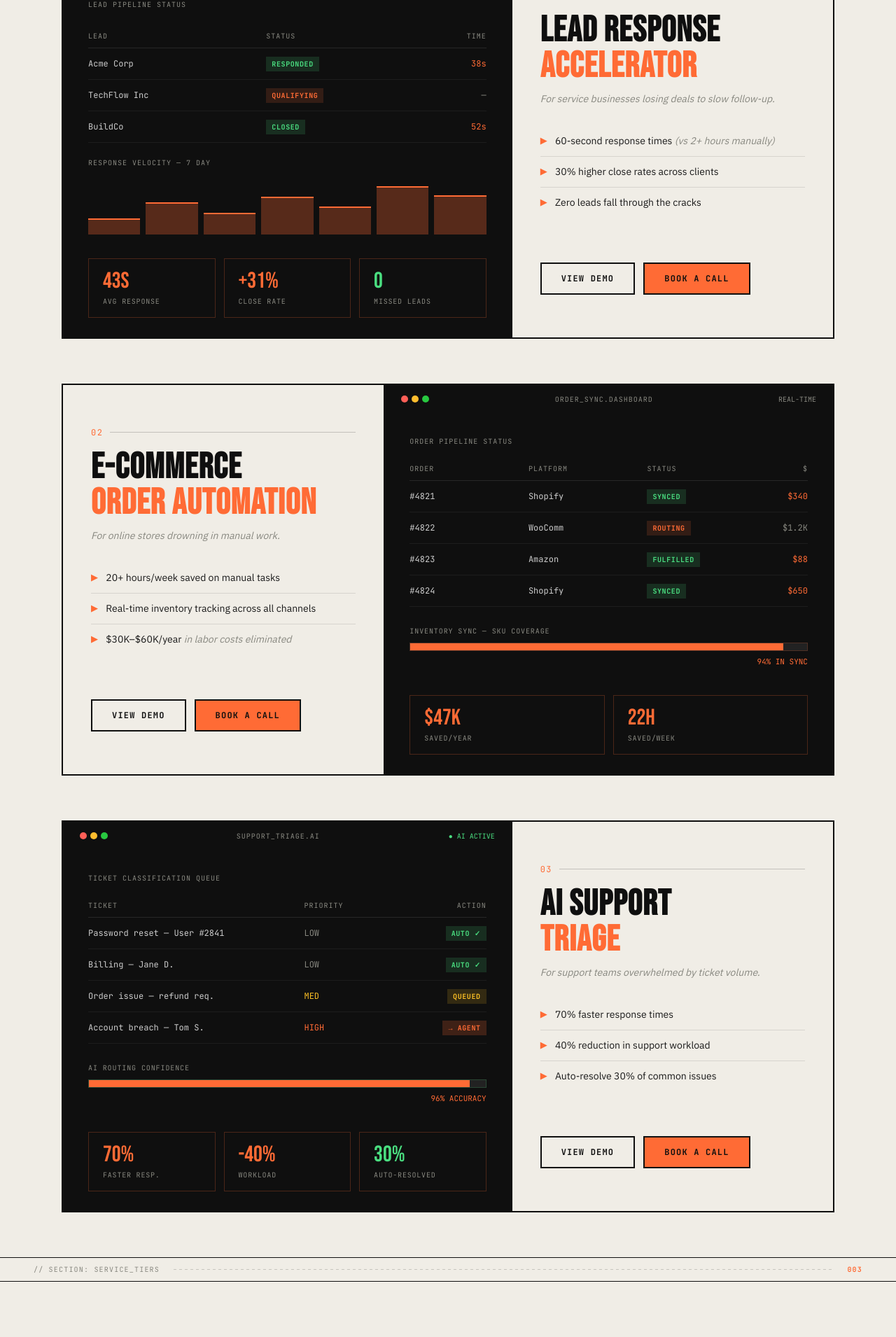
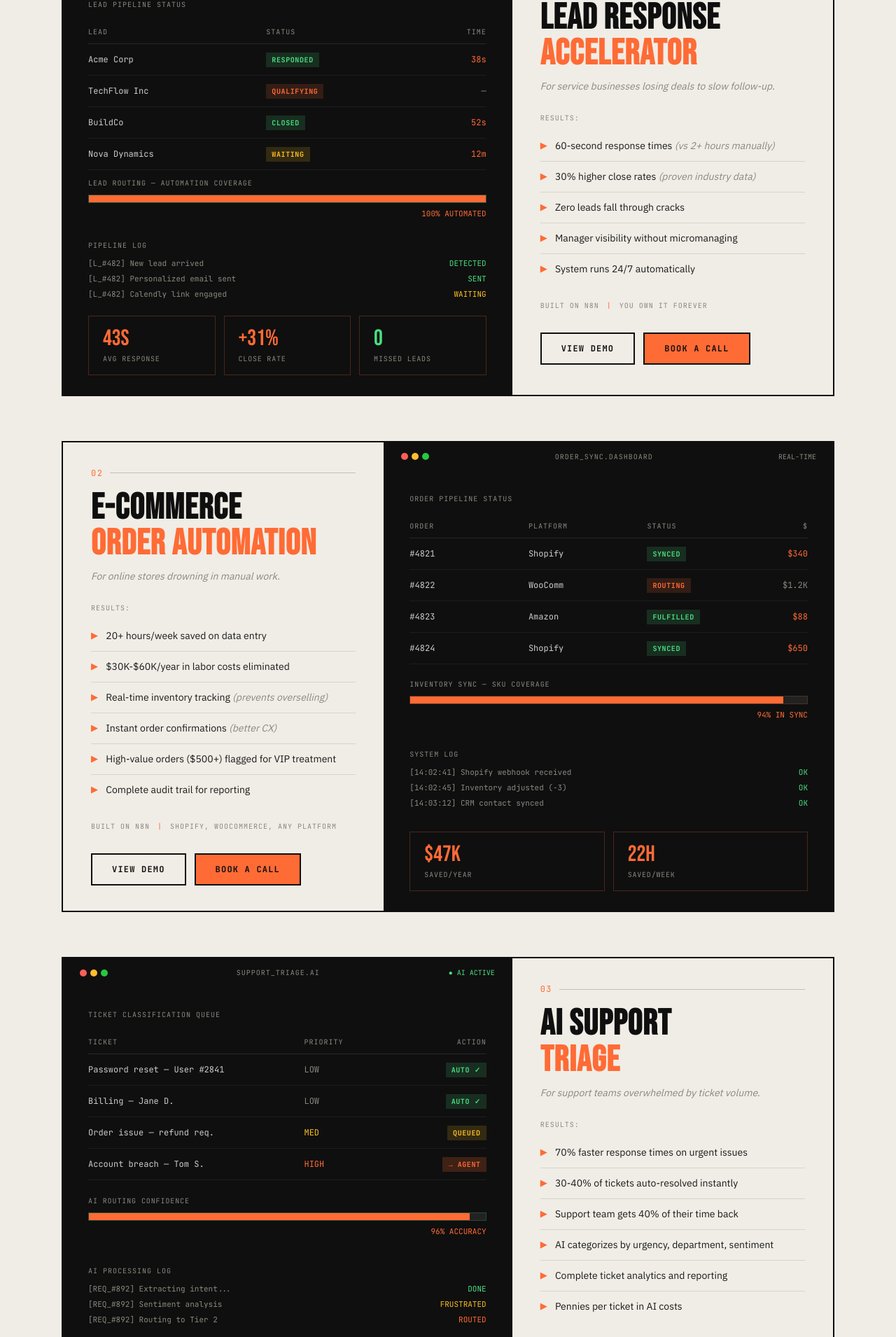
Before and after one commit to riteshdavv/torque, a Next.js app: page / in a window 1280 px wide. Shown: the part 1429-3339 px from the top of the page at 70% size. Built offline with nearby package versions, Linux system fonts and the light colour scheme.

Commit message:
update: refine demo sections UI and layout additions

```diff
--- a/app/globals.css
+++ b/app/globals.css
@@ -744,7 +744,7 @@ nav {
   grid-template-columns: 1.4fr 1fr;
   gap: 0;
   border: 2px solid var(--black);
-  height: 560px;
+  min-height: 560px;
 }
 
 .demo-grid.flip {
--- a/app/page.tsx
+++ b/app/page.tsx
@@ -9,6 +9,7 @@ const ease: [number, number, number, number] = [0.22, 1, 0.36, 1];
 
 export default function Home() {
   const [isAboutOpen, setIsAboutOpen] = useState(false);
+  const [isVideoOpen, setIsVideoOpen] = useState(false);
 
   useEffect(() => {
     /* scroll reveal */
@@ -147,14 +148,26 @@ export default function Home() {
                         <span><span className="t-tag" style={{ background: "rgba(74,222,128,.15)", color: "#4ade80" }}>CLOSED</span></span>
                         <span style={{ color: "var(--orange)", textAlign: "right" }}>52s</span>
                       </div>
+                      <div className="t-table-row" style={{ gridTemplateColumns: "1fr 1fr 60px" }}>
+                        <span>Nova Dynamics</span>
+                        <span><span className="t-tag" style={{ background: "rgba(251,191,36,.15)", color: "#fbbf24" }}>WAITING</span></span>
+                        <span style={{ color: "var(--orange)", textAlign: "right" }}>12m</span>
+                      </div>
                     </div>
                   </div>
-                  <div>
-                    <div style={{ fontFamily: "var(--mono)", fontSize: 10, letterSpacing: ".1em", textTransform: "uppercase" as const, color: "var(--gray)", marginTop: 16 }}>RESPONSE VELOCITY — 7 DAY</div>
-                    <div className="t-barchart">
-                      {[24, 48, 32, 56, 41, 71, 58].map((h, i) => (
-                        <div key={i} className="t-bar" style={{ height: `${h}%` }} />
-                      ))}
+                  <div style={{ marginTop: 12 }}>
+                    <div style={{ fontFamily: "var(--mono)", fontSize: 10, color: "var(--gray)", letterSpacing: ".09em", textTransform: "uppercase" as const, marginBottom: 10 }}>LEAD ROUTING — AUTOMATION COVERAGE</div>
+                    <div style={{ height: 12, background: "rgba(255,255,255,.08)", border: "1px solid rgba(74,222,128,.2)" }}>
+                      <div style={{ height: "100%", width: "100%", background: "#ff6b35" }} />
+                    </div>
+                    <div style={{ fontFamily: "var(--mono)", fontSize: 11, color: "#ff6b35", textAlign: "right" as const, marginTop: 8 }}>100% AUTOMATED</div>
+                  </div>
+                  <div style={{ marginTop: 32 }}>
+                    <div style={{ fontFamily: "var(--mono)", fontSize: 10, letterSpacing: ".1em", textTransform: "uppercase" as const, color: "var(--gray)", marginBottom: 12 }}>PIPELINE LOG</div>
+                    <div style={{ display: "flex", flexDirection: "column", gap: 8, fontFamily: "var(--mono)", fontSize: 11, color: "var(--gray)" }}>
+                      <div style={{ display: "flex", justifyContent: "space-between" }}><span>[L_#482] New lead arrived</span><span style={{ color: "#4ade80" }}>DETECTED</span></div>
+                      <div style={{ display: "flex", justifyContent: "space-between" }}><span>[L_#482] Personalized email sent</span><span style={{ color: "#4ade80" }}>SENT</span></div>
+                      <div style={{ display: "flex", justifyContent: "space-between" }}><span>[L_#482] Calendly link engaged</span><span style={{ color: "#fbbf24" }}>WAITING</span></div>
                     </div>
                   </div>
                   <div className="t-stats-row">
@@ -173,13 +186,19 @@ export default function Home() {
                 </div>
                 <h2 className="demo-h2">LEAD RESPONSE<br /><span>ACCELERATOR</span></h2>
                 <p className="demo-sub">For service businesses losing deals to slow follow-up.</p>
-                <ul className="res-list">
+                <ul className="res-list" style={{ marginBottom: 16 }}>
+                  <div className="res-title" style={{ fontFamily: "var(--mono)", fontSize: 10, letterSpacing: ".1em", textTransform: "uppercase", color: "var(--gray)", marginBottom: 12 }}>RESULTS:</div>
                   <li className="res-item"><span className="res-marker">▶</span><span>60-second response times <span className="res-dim">(vs 2+ hours manually)</span></span></li>
-                  <li className="res-item"><span className="res-marker">▶</span><span>30% higher close rates across clients</span></li>
-                  <li className="res-item"><span className="res-marker">▶</span><span>Zero leads fall through the cracks</span></li>
+                  <li className="res-item"><span className="res-marker">▶</span><span>30% higher close rates <span className="res-dim">(proven industry data)</span></span></li>
+                  <li className="res-item"><span className="res-marker">▶</span><span>Zero leads fall through cracks</span></li>
+                  <li className="res-item"><span className="res-marker">▶</span><span>Manager visibility without micromanaging</span></li>
+                  <li className="res-item"><span className="res-marker">▶</span><span>System runs 24/7 automatically</span></li>
                 </ul>
+                <div style={{ marginTop: 8, fontFamily: "var(--mono)", fontSize: 10, color: "var(--gray)", letterSpacing: ".1em", textTransform: "uppercase" }}>
+                  Built on n8n <span style={{ color: "var(--orange)", margin: "0 4px" }}>|</span> You own it forever
+                </div>
                 <div className="demo-btns">
-                  <button className="btn btn-ghost" onClick={() => console.log("demo: lead response")}>VIEW DEMO</button>
+                  <button className="btn btn-ghost" onClick={() => setIsVideoOpen(true)}>VIEW DEMO</button>
                   <button className="btn btn-primary" onClick={() => window.open("https://calendly.com/torque-zeta/discovery-call-torque", "_blank")}>BOOK A CALL</button>
                 </div>
               </div>
@@ -199,11 +218,18 @@ export default function Home() {
                 </div>
                 <h2 className="demo-h2">E-COMMERCE<br /><span>ORDER AUTOMATION</span></h2>
                 <p className="demo-sub">For online stores drowning in manual work.</p>
-                <ul className="res-list">
-                  <li className="res-item"><span className="res-marker">▶</span><span>20+ hours/week saved on manual tasks</span></li>
-                  <li className="res-item"><span className="res-marker">▶</span><span>Real-time inventory tracking across all channels</span></li>
-                  <li className="res-item"><span className="res-marker">▶</span><span>$30K–$60K/year <span className="res-dim">in labor costs eliminated</span></span></li>
+                <ul className="res-list" style={{ marginBottom: 16 }}>
+                  <div className="res-title" style={{ fontFamily: "var(--mono)", fontSize: 10, letterSpacing: ".1em", textTransform: "uppercase", color: "var(--gray)", marginBottom: 12 }}>RESULTS:</div>
+                  <li className="res-item"><span className="res-marker">▶</span><span>20+ hours/week saved on data entry</span></li>
+                  <li className="res-item"><span className="res-marker">▶</span><span>$30K-$60K/year in labor costs eliminated</span></li>
+                  <li className="res-item"><span className="res-marker">▶</span><span>Real-time inventory tracking <span className="res-dim">(prevents overselling)</span></span></li>
+                  <li className="res-item"><span className="res-marker">▶</span><span>Instant order confirmations <span className="res-dim">(better CX)</span></span></li>
+                  <li className="res-item"><span className="res-marker">▶</span><span>High-value orders ($500+) flagged for VIP treatment</span></li>
+                  <li className="res-item"><span className="res-marker">▶</span><span>Complete audit trail for reporting</span></li>
                 </ul>
+                <div style={{ marginTop: 8, fontFamily: "var(--mono)", fontSize: 10, color: "var(--gray)", letterSpacing: ".1em", textTransform: "uppercase" }}>
+                  Built on n8n <span style={{ color: "var(--orange)", margin: "0 4px" }}>|</span> Shopify, WooCommerce, any platform
+                </div>
                 <div className="demo-btns">
                   <button className="btn btn-ghost" onClick={() => console.log("demo: ecommerce")}>VIEW DEMO</button>
                   <button className="btn btn-primary" onClick={() => window.open("https://calendly.com/torque-zeta/discovery-call-torque", "_blank")}>BOOK A CALL</button>
@@ -248,6 +274,14 @@ export default function Home() {
                       <div style={{ height: "100%", width: "94%", background: "var(--orange)" }} />
                     </div>
                     <div style={{ fontFamily: "var(--mono)", fontSize: 11, color: "var(--orange)", textAlign: "right" as const, marginTop: 8 }}>94% IN SYNC</div>
+                  </div>
+                  <div style={{ marginTop: 32 }}>
+                    <div style={{ fontFamily: "var(--mono)", fontSize: 10, letterSpacing: ".1em", textTransform: "uppercase" as const, color: "var(--gray)", marginBottom: 12 }}>SYSTEM LOG</div>
+                    <div style={{ display: "flex", flexDirection: "column", gap: 8, fontFamily: "var(--mono)", fontSize: 11, color: "var(--gray)" }}>
+                      <div style={{ display: "flex", justifyContent: "space-between" }}><span>[14:02:41] Shopify webhook received</span><span style={{ color: "#4ade80" }}>OK</span></div>
+                      <div style={{ display: "flex", justifyContent: "space-between" }}><span>[14:02:45] Inventory adjusted (-3)</span><span style={{ color: "#4ade80" }}>OK</span></div>
+                      <div style={{ display: "flex", justifyContent: "space-between" }}><span>[14:03:12] CRM contact synced</span><span style={{ color: "#4ade80" }}>OK</span></div>
+                    </div>
                   </div>
                   <div className="t-stats-row">
                     <div className="t-stat-box"><div className="t-stat-n">$47K</div><div className="t-stat-l">Saved/year</div></div>
@@ -302,6 +336,14 @@ export default function Home() {
                     </div>
                     <div style={{ fontFamily: "var(--mono)", fontSize: 11, color: "#ff6b35", textAlign: "right" as const, marginTop: 8 }}>96% ACCURACY</div>
                   </div>
+                  <div style={{ marginTop: 32 }}>
+                    <div style={{ fontFamily: "var(--mono)", fontSize: 10, letterSpacing: ".1em", textTransform: "uppercase" as const, color: "var(--gray)", marginBottom: 12 }}>AI PROCESSING LOG</div>
+                    <div style={{ display: "flex", flexDirection: "column", gap: 8, fontFamily: "var(--mono)", fontSize: 11, color: "var(--gray)" }}>
+                      <div style={{ display: "flex", justifyContent: "space-between" }}><span>[REQ_#892] Extracting intent...</span><span style={{ color: "#4ade80" }}>DONE</span></div>
+                      <div style={{ display: "flex", justifyContent: "space-between" }}><span>[REQ_#892] Sentiment analysis</span><span style={{ color: "#fbbf24" }}>FRUSTRATED</span></div>
+                      <div style={{ display: "flex", justifyContent: "space-between" }}><span>[REQ_#892] Routing to Tier 2</span><span style={{ color: "#ff6b35" }}>ROUTED</span></div>
+                    </div>
+                  </div>
                   <div className="t-stats-row">
                     <div className="t-stat-box"><div className="t-stat-n">70%</div><div className="t-stat-l">Faster resp.</div></div>
                     <div className="t-stat-box"><div className="t-stat-n">-40%</div><div className="t-stat-l">Workload</div></div>
@@ -318,11 +360,18 @@ export default function Home() {
                 </div>
                 <h2 className="demo-h2">AI SUPPORT<br /><span>TRIAGE</span></h2>
                 <p className="demo-sub">For support teams overwhelmed by ticket volume.</p>
-                <ul className="res-list">
-                  <li className="res-item"><span className="res-marker">▶</span><span>70% faster response times</span></li>
-                  <li className="res-item"><span className="res-marker">▶</span><span>40% reduction in support workload</span></li>
-                  <li className="res-item"><span className="res-marker">▶</span><span>Auto-resolve 30% of common issues</span></li>
+                <ul className="res-list" style={{ marginBottom: 16 }}>
+                  <div className="res-title" style={{ fontFamily: "var(--mono)", fontSize: 10, letterSpacing: ".1em", textTransform: "uppercase", color: "var(--gray)", marginBottom: 12 }}>RESULTS:</div>
+                  <li className="res-item"><span className="res-marker">▶</span><span>70% faster response times on urgent issues</span></li>
+                  <li className="res-item"><span className="res-marker">▶</span><span>30-40% of tickets auto-resolved instantly</span></li>
+                  <li className="res-item"><span className="res-marker">▶</span><span>Support team gets 40% of their time back</span></li>
+                  <li className="res-item"><span className="res-marker">▶</span><span>AI categorizes by urgency, department, sentiment</span></li>
+                  <li className="res-item"><span className="res-marker">▶</span><span>Complete ticket analytics and reporting</span></li>
+                  <li className="res-item"><span className="res-marker">▶</span><span>Pennies per ticket in AI costs</span></li>
                 </ul>
+                <div style={{ marginTop: 8, fontFamily: "var(--mono)", fontSize: 10, color: "var(--gray)", letterSpacing: ".1em", textTransform: "uppercase" }}>
+                  Built on n8n <span style={{ color: "var(--orange)", margin: "0 4px" }}>|</span> Works with any support platform
+                </div>
                 <div className="demo-btns">
                   <button className="btn btn-ghost" onClick={() => console.log("demo: support triage")}>VIEW DEMO</button>
                   <button className="btn btn-primary" onClick={() => window.open("https://calendly.com/torque-zeta/discovery-call-torque", "_blank")}>BOOK A CALL</button>
@@ -564,6 +613,30 @@ export default function Home() {
         </div>
       )}
 
+      {/* ─── OVERLAY MODAL: DEMO VIDEO ─── */}
+      {isVideoOpen && (
+        <div className="about-modal-backdrop" onClick={() => setIsVideoOpen(false)}>
+          <div className="about-modal-content" onClick={e => e.stopPropagation()} style={{ maxWidth: 900, width: "95%", overflow: "hidden" }}>
+            <div className="about-modal-header">
+              <div className="about-eyebrow">{"DEMO_VIDEO"}</div>
+              <button className="about-close" onClick={() => setIsVideoOpen(false)}>✕</button>
+            </div>
+            <div className="about-modal-body" style={{ padding: 0 }}>
+              <div style={{ position: "relative", paddingBottom: "56.25%", height: 0, overflow: "hidden", backgroundColor: "#000", width: "100%", flex: 1 }}>
+                <iframe
+                  style={{ position: "absolute", top: 0, left: 0, width: "100%", height: "100%" }}
+                  src="https://www.youtube.com/embed/OdfjHuAQUs4?autoplay=1"
+                  title="Lead Response Accelerator Demo"
+                  frameBorder="0"
+                  allow="accelerometer; autoplay; clipboard-write; encrypted-media; gyroscope; picture-in-picture; web-share"
+                  allowFullScreen
+                ></iframe>
+              </div>
+            </div>
+          </div>
+        </div>
+      )}
+
       {/* ─── FOOTER ─── */}
       <footer>
         <div className="wrap">
```
